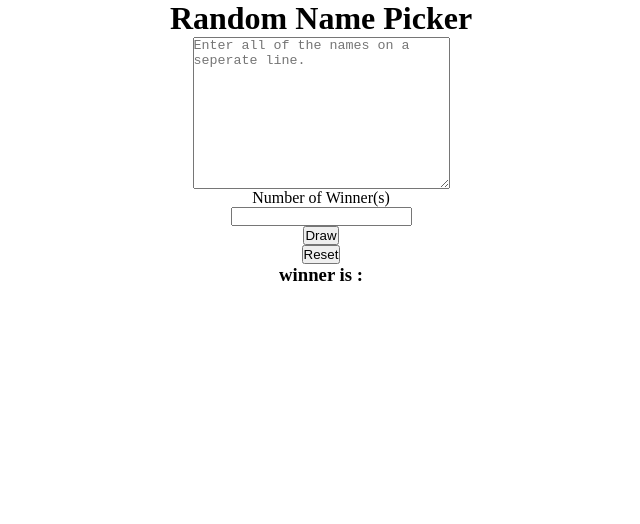
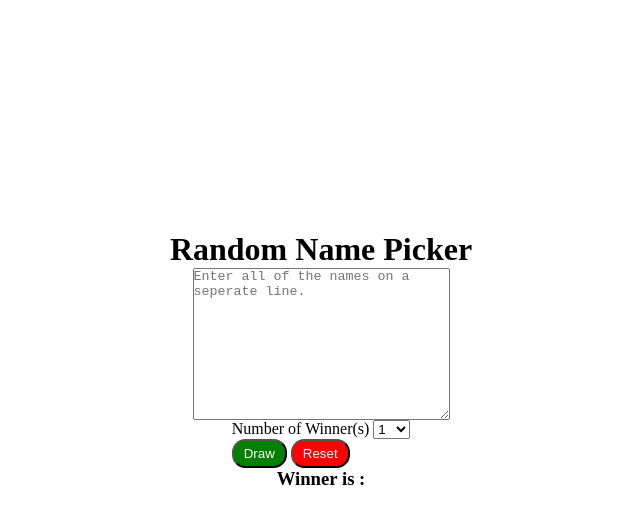
Before and after one commit to OzzyDm/RandomNamePicker, a plain HTML site: page index.html in a window 1280 px wide. Shown: the whole page, without its empty margins (319-959 px from the left). Drawn offline with Linux system fonts and the light colour scheme.

Commit message:
styles added

```diff
--- a/app.js
+++ b/app.js
@@ -2,15 +2,15 @@ const drawButton = document.querySelector("#draw");
 const resetButton = document.querySelector("#reset");
 
 function randomSelect() {
-  const winnerEl = document.getElementById("winner");
-  winnerEl.innerHTML = "";
+  const winner = document.getElementById("winner");
+  winner.innerHTML = "";
   const candidates = document.getElementById("name").value;
   if (candidates) {
     const names = candidates.split(/\n/);
     if (names.length > 0) {
       const max = names.length - 1;
       const winnerIndex = getRandomInt(0, max);
-      winnerEl.innerHTML = names[winnerIndex];
+      winner.innerHTML = names[winnerIndex];
     }
   }
 }
@@ -21,4 +21,12 @@ function getRandomInt(min, max) {
   return Math.floor(Math.random() * (max - min + 1)) + min;
 }
 
+let number = 1;
+
+function reset() {
+  winner.innerHTML = "";
+  document.getElementById("name").value = "";
+}
+
 drawButton.addEventListener("click", randomSelect);
+resetButton.addEventListener("click", reset);
--- a/index.html
+++ b/index.html
@@ -17,11 +17,26 @@
         rows="10"
         placeholder="Enter all of the names on a seperate line."
       ></textarea>
-      <label for="number">Number of Winner(s)</label>
-      <input type="number" id="number" />
-      <button id="draw">Draw</button>
-      <button id="reset">Reset</button>
-      <h3>winner is : <span id="winner"></span></h3>
+      <div>
+        <label for="number">Number of Winner(s)</label>
+        <select name="number" id="number">
+          <option value="1">1</option>
+          <option value="2">2</option>
+          <option value="3">3</option>
+          <option value="4">4</option>
+          <option value="5">5</option>
+          <option value="6">6</option>
+          <option value="7">7</option>
+          <option value="8">8</option>
+          <option value="9">9</option>
+          <option value="10">10</option>
+        </select>
+        <div>
+          <button id="draw">Draw</button>
+          <button id="reset">Reset</button>
+        </div>
+      </div>
+      <h3>Winner is : <span id="winner"></span></h3>
     </div>
   </body>
   <script src="app.js"></script>
--- a/styles.css
+++ b/styles.css
@@ -3,13 +3,24 @@
   padding: 0;
 }
 
-body {
-  height: 100%;
-}
-
 .container {
   display: flex;
   flex-direction: column;
+  justify-content: center;
   align-items: center;
-  align-content: space-evenly;
+  height: 90vh;
 }
+
+#draw {
+  background-color: green;
+  border-radius: 1em;
+  color: white;
+  padding: 5px 10px;
+}
+
+#reset {
+  background-color: red;
+  border-radius: 1em;
+  color: white;
+  padding: 5px 10px;
+}
```
